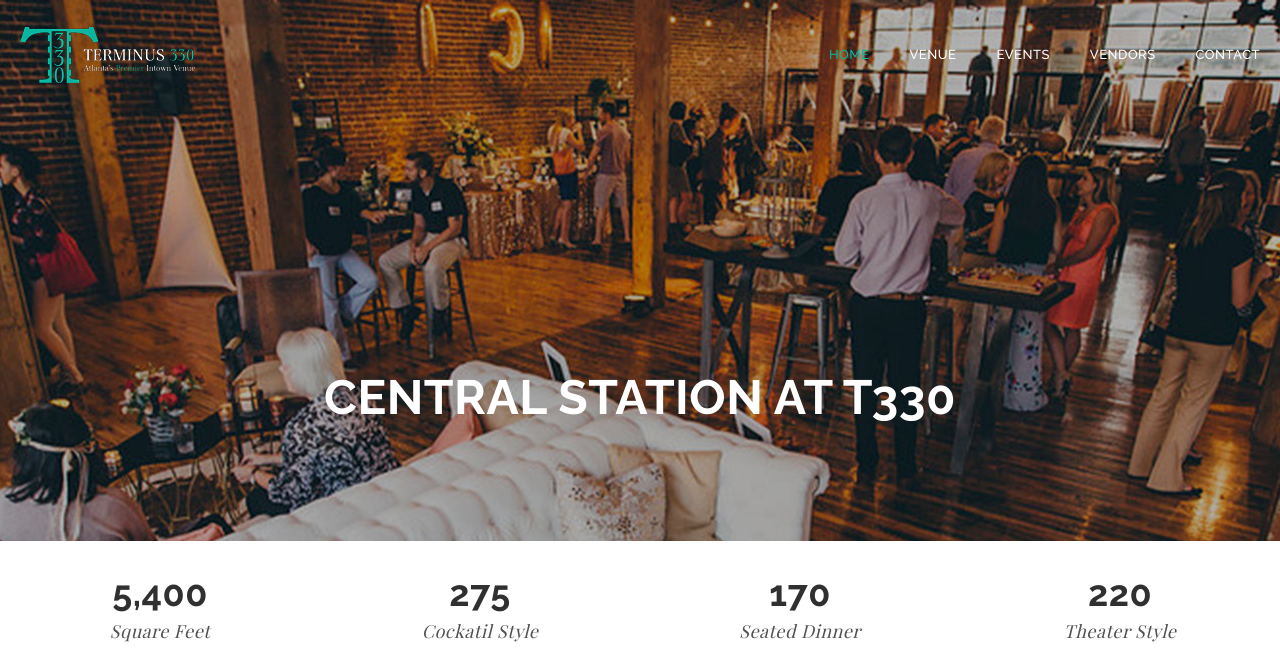
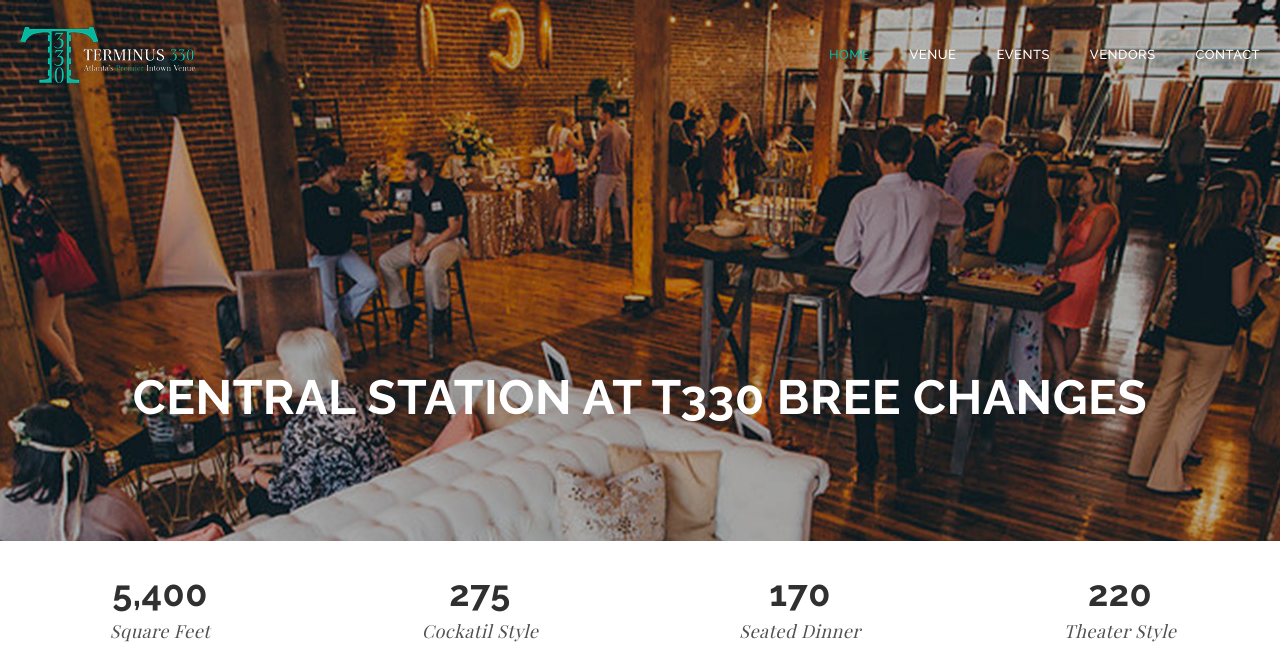
Before and after one commit to skodonne/T330, a PHP site: page /centralstation in a window 1280 px wide. Shown: the top 668 px of the page. Run offline with PHP 8.4, Linux system fonts and the light colour scheme; some web fonts are replaced.

Commit message:
changes header in central station page (TEST)

```diff
--- a/centralstation.php
+++ b/centralstation.php
@@ -10,7 +10,7 @@
     <div class="banner-header banner-centralstation">
         <div class="container">
             <div class="banner-content">
-                <h2 class="page-title">CENTRAL STATION AT T330</h2>
+                <h2 class="page-title">CENTRAL STATION AT T330 bree changes</h2>
             </div>
         </div>
     </div>
```
